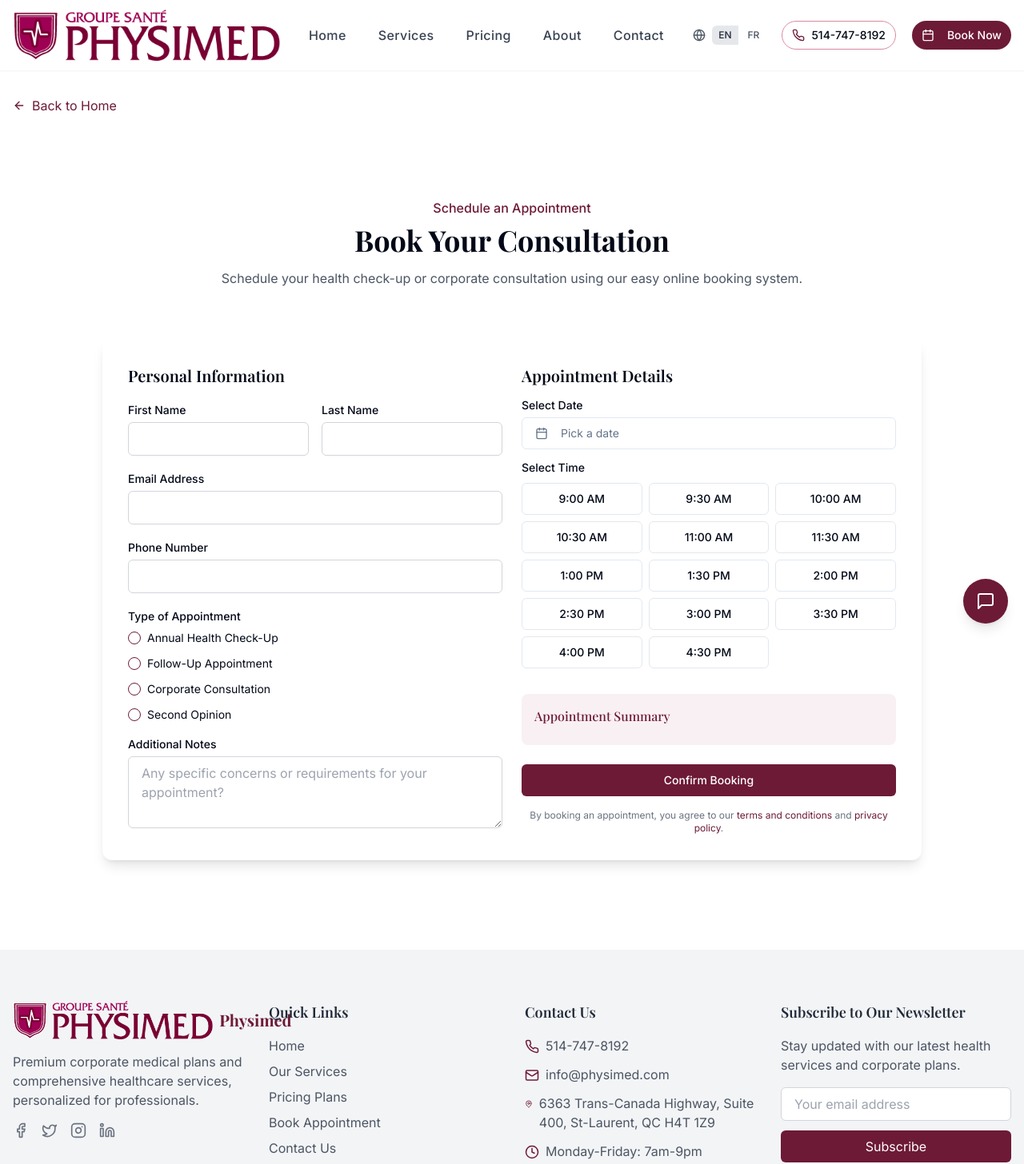
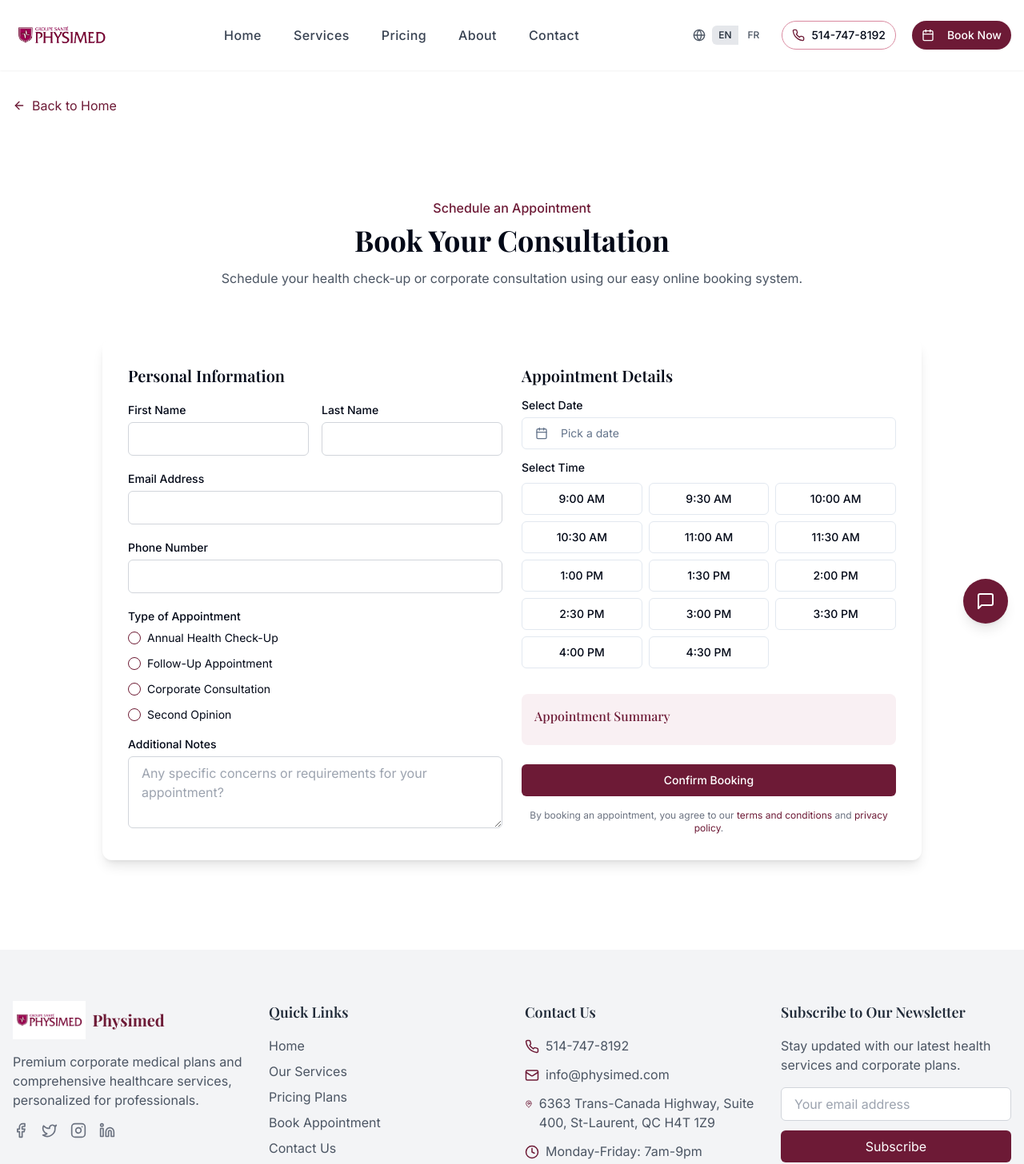
Before and after one commit to benhaim23/physimed-health-hub, a React (Vite) app: page /booking in a window 1280 px wide. Shown: the top 1456 px of the page at 80% size. Built offline with nearby package versions, Linux system fonts and the light colour scheme.

Commit message:
Reverted to edit edt-8ff64471-9910-4237-ae8f-5da69c50db2a: "Refactor: Implement French language support
Translate content based on language selection."

```diff
--- a/src/components/Footer.tsx
+++ b/src/components/Footer.tsx
@@ -11,7 +11,7 @@ export default function Footer() {
           <div className="space-y-4">
             <div className="flex items-center">
               <img
-                src="/lovable-uploads/1005bc46-8cdd-4ae3-82bf-7ebc877fa9d6.png"
+                src="/lovable-uploads/9517cafd-887f-421a-85e8-41ba5866a617.png"
                 alt="Physimed Logo"
                 className="h-12 mr-2"
               />
--- a/src/components/Hero.tsx
+++ b/src/components/Hero.tsx
@@ -55,8 +55,8 @@ export default function Hero() {
           <div className="relative lg:h-[520px] flex items-center justify-center">
             <div className="absolute -z-10 top-1/2 left-1/2 transform -translate-x-1/2 -translate-y-1/2 w-3/4 h-3/4 bg-physimed-100 rounded-full opacity-50 blur-3xl pulse-subtle"></div>
             <img
-              src="/lovable-uploads/3c658043-92b2-4e75-9b03-570c23c97b29.png"
-              alt="Physimed Doctors"
+              src="/lovable-uploads/f62a3cfd-49ea-4c22-a8af-64453099b378.png"
+              alt="Physimed Health Checkup"
               className="rounded-2xl shadow-2xl max-w-full max-h-[520px] object-cover float-animation"
             />
             <div className="absolute -bottom-10 -right-10 h-32 w-32 rounded-full bg-physimed-50 blur-xl opacity-60 float-animation"></div>
--- a/src/components/Navbar.tsx
+++ b/src/components/Navbar.tsx
@@ -22,7 +22,7 @@ export default function Navbar() {
           <div className="flex items-center">
             <Link to="/" className="flex items-center transition-transform duration-300 hover:scale-105">
               <img
-                src="/lovable-uploads/1005bc46-8cdd-4ae3-82bf-7ebc877fa9d6.png"
+                src="/lovable-uploads/9517cafd-887f-421a-85e8-41ba5866a617.png"
                 alt="Physimed Logo"
                 className="h-16"
               />
```
Also changed, not shown: public/lovable-uploads/1005bc46-8cdd-4ae3-82bf-7ebc877fa9d6.png (deleted), public/lovable-uploads/3c658043-92b2-4e75-9b03-570c23c97b29.png (deleted).
